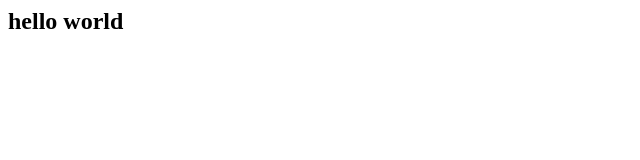
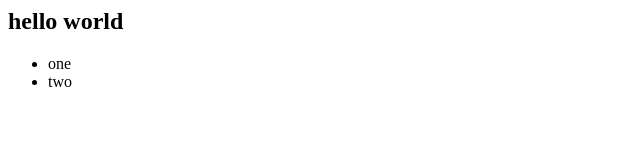
Before and after one commit to jayachandranmurugesh/github-tut, a plain HTML site: page index.html in a window 1280 px wide. Shown: the full height of the page, 0-640 px from the left. Drawn offline with Linux system fonts and the light colour scheme.

Commit message:
modified the index html page with list

```diff
--- a/index.html
+++ b/index.html
@@ -2,5 +2,11 @@
   <head></head>
   <body>
     <h2>hello world</h2>
+    <ul>
+      <li>
+        one
+      </li>
+    <li>two</li>
+    </ul>
   </body>
 </html>
```
